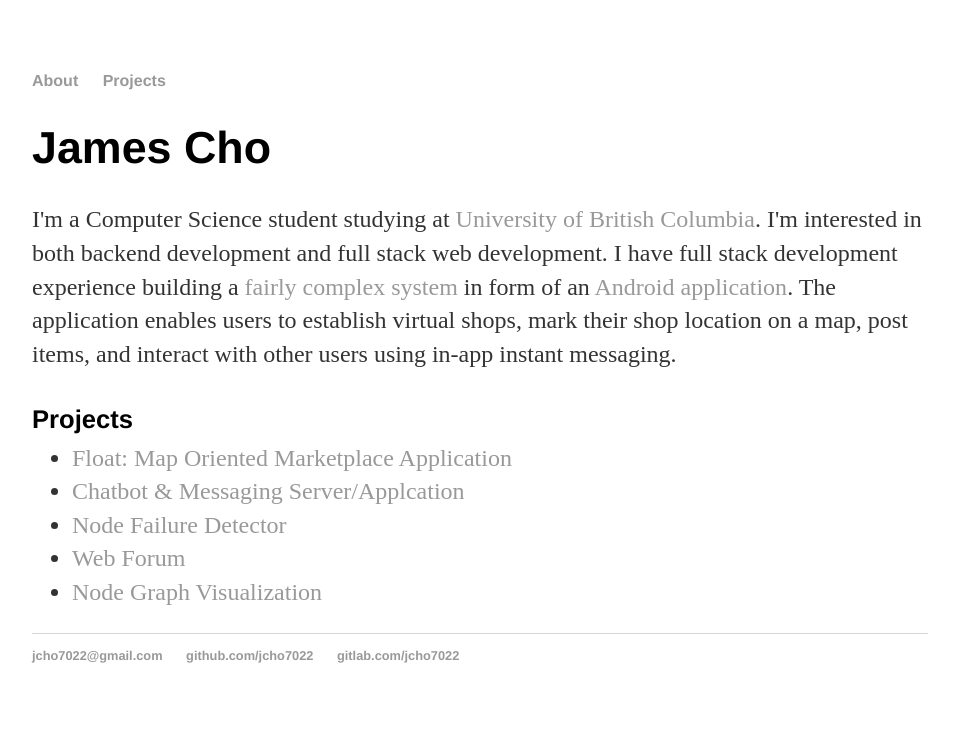
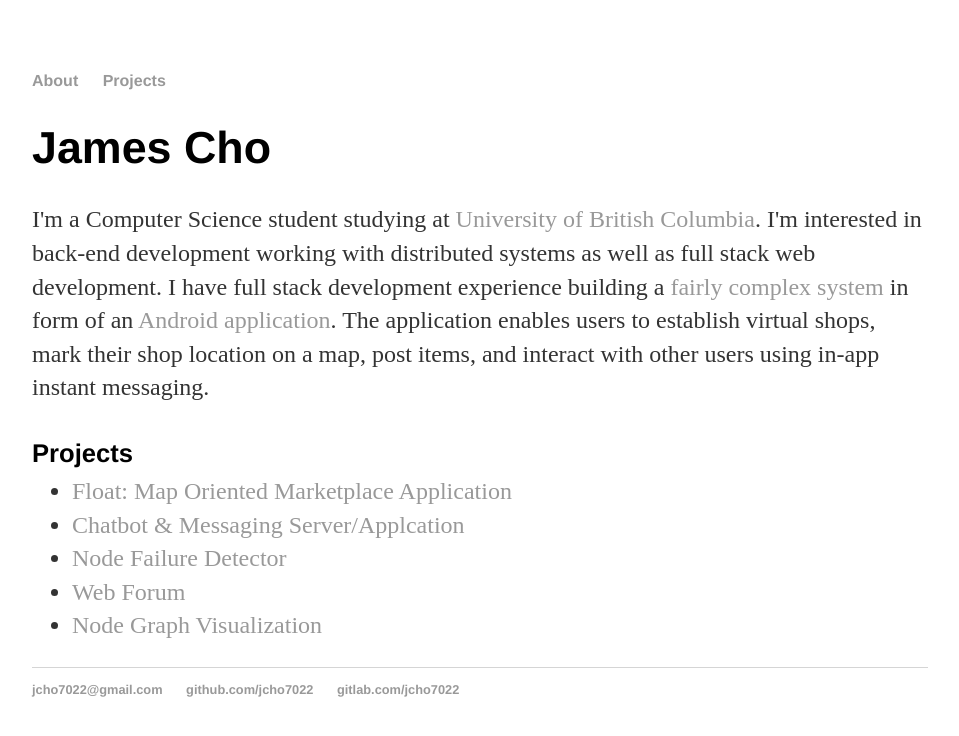
Before and after one commit to jcho7022/jcho7022.github.io, a Jekyll site: the page built from index.html, in a window 1280 px wide. Shown: the top 736 px of the page, without its empty margins (160-1119 px from the left). Built offline with Jekyll 4.4.1, drawn with Linux system fonts in a browser that asks for light colours.

Commit message:
Update index.html

```diff
--- a/index.html
+++ b/index.html
@@ -7,7 +7,7 @@ title: About James Cho
 	<!--<img src="headshot.jpg" alt="head_shot" height="260px" width="260px">-->
 		<p>
 		I'm a Computer Science student studying at <a href="https://www.ubc.ca/about/">University of British Columbia</a>.
-		I'm interested in both backend development and full stack web development.
+		I'm interested in back-end development working with distributed systems as well as full stack web development.
 		I have full stack development experience building a <a href="/projects/float">fairly complex system</a> in
 		form of an <a href="https://play.google.com/store/apps/details?id=com.floatapplication">Android application</a>.
 		The application enables users to establish virtual shops, mark their shop location on a map,
```
